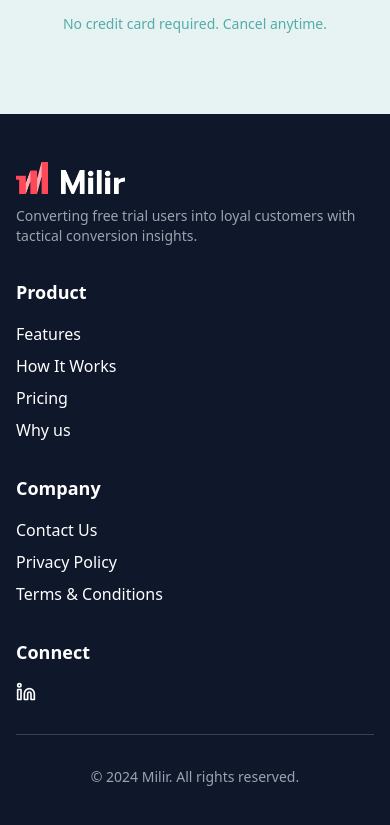
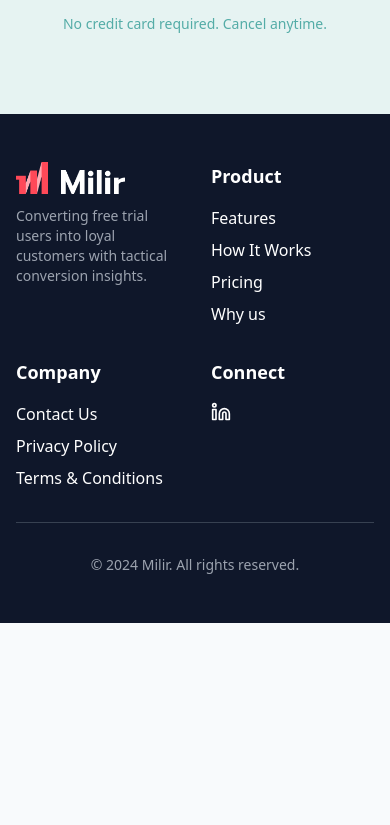
Before and after one commit to Naveenmavencart/makerkitmilir-landingpagenew, a Next.js app: page / in a window 390 px wide. Shown: the part 7570-8395 px from the top of the page. After the commit the page ends 8193 px from the top, so only its background shows below. Built offline with nearby package versions, Linux system fonts and the light colour scheme.

Commit message:
latest update 17.12.24

```diff
--- a/components/Main/footer.tsx
+++ b/components/Main/footer.tsx
@@ -6,7 +6,7 @@ export default function Footer() {
   return (
     <footer className="w-full bg-[#0F172A] text-white py-12">
       <div className="container mx-auto px-4">
-        <div className="grid grid-cols-1 md:grid-cols-4 gap-8">
+        <div className="grid grid-cols-2 md:grid-cols-4 gap-8">
           <div>
             {/* <Link href="/" className="text-2xl font-bold text-[#FF4958] mb-4 block">
               Milir
@@ -32,7 +32,7 @@ export default function Footer() {
             </ul>
           </div>
           <div>
-            <h3 className="text-lg font-semibold mb-4">Company</h3>
+            <h3 className="flex-wrap text-lg font-semibold mb-4">Company</h3>
             <ul className="space-y-2">
               <li><Link href="/about" className="hover:text-[#FF4958]">Contact Us</Link></li>
               <li><Link href="/privacy-and-policy" className="hover:text-[#FF4958]">Privacy Policy</Link></li>
```
